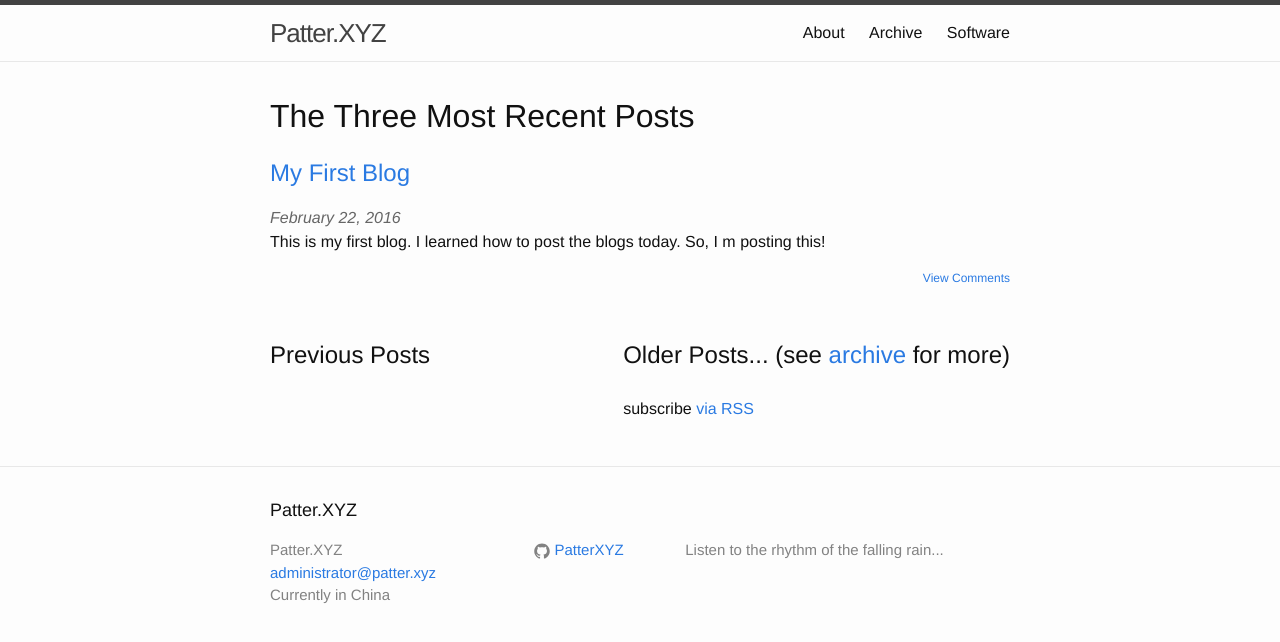
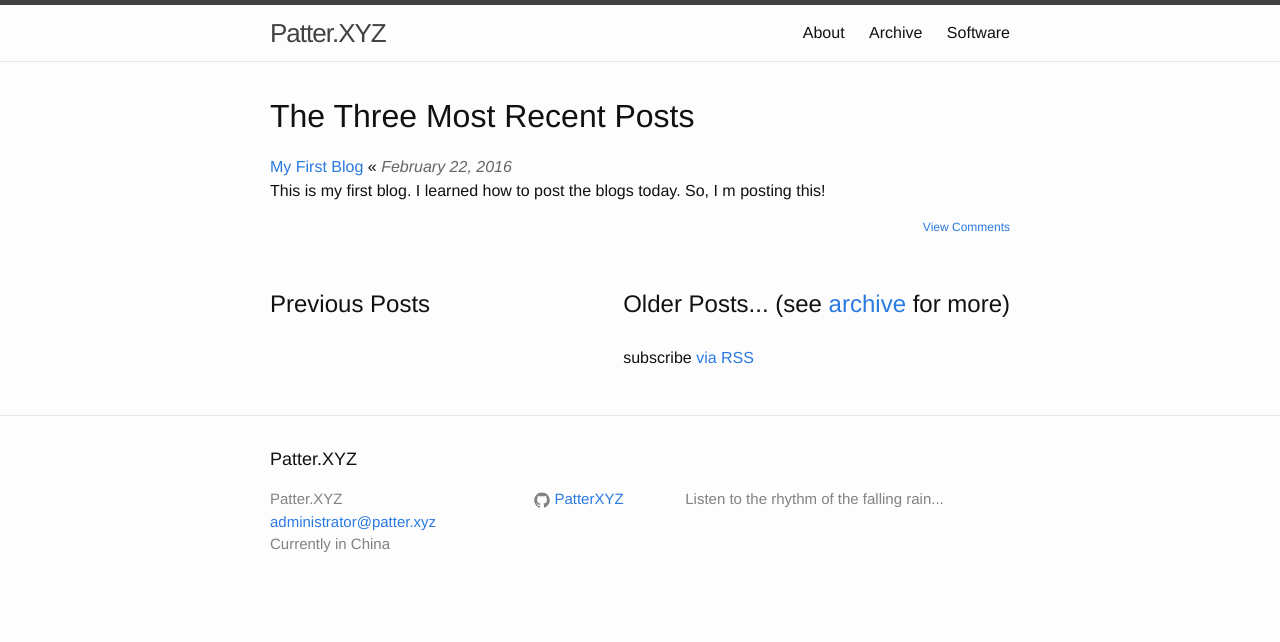
Before and after one commit to PatterXYZ/Blog, a Jekyll site: the page built from index.html, in a window 1280 px wide. Shown: the top 642 px of the page. Built offline with Jekyll 4.4.1, drawn with Linux system fonts in a browser that asks for light colours; comment, search, counter and statistics services are not loaded.

Commit message:
a change

```diff
--- a/index.html
+++ b/index.html
@@ -8,8 +8,7 @@
   </div>
   {% for post in site.posts limit:3 %}
   <div class="post">
-    <h2><a href="{{ post.url }}">{{post.title}}</a></h2>
-    <span class="date">{{ post.date | date:"%B %d, %Y" }}</span>
+    <a href="{{ post.url }}">{{post.title}}</a> &laquo; <span class="date">{{ post.date | date:"%B %d, %Y" }}</span>
     {{ post.content }}
     <div class="view_comments_link">
       <a href="{{ post.url }}#disqus_thread">View Comments</a> <br />
```
